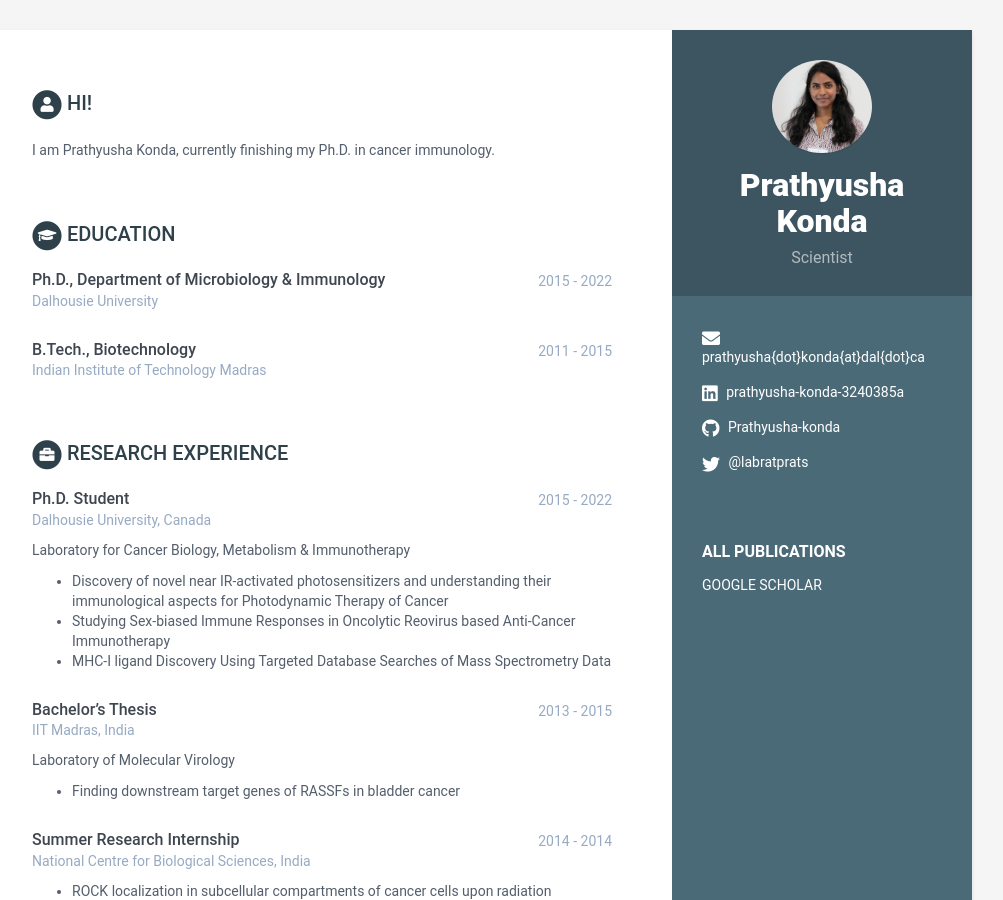
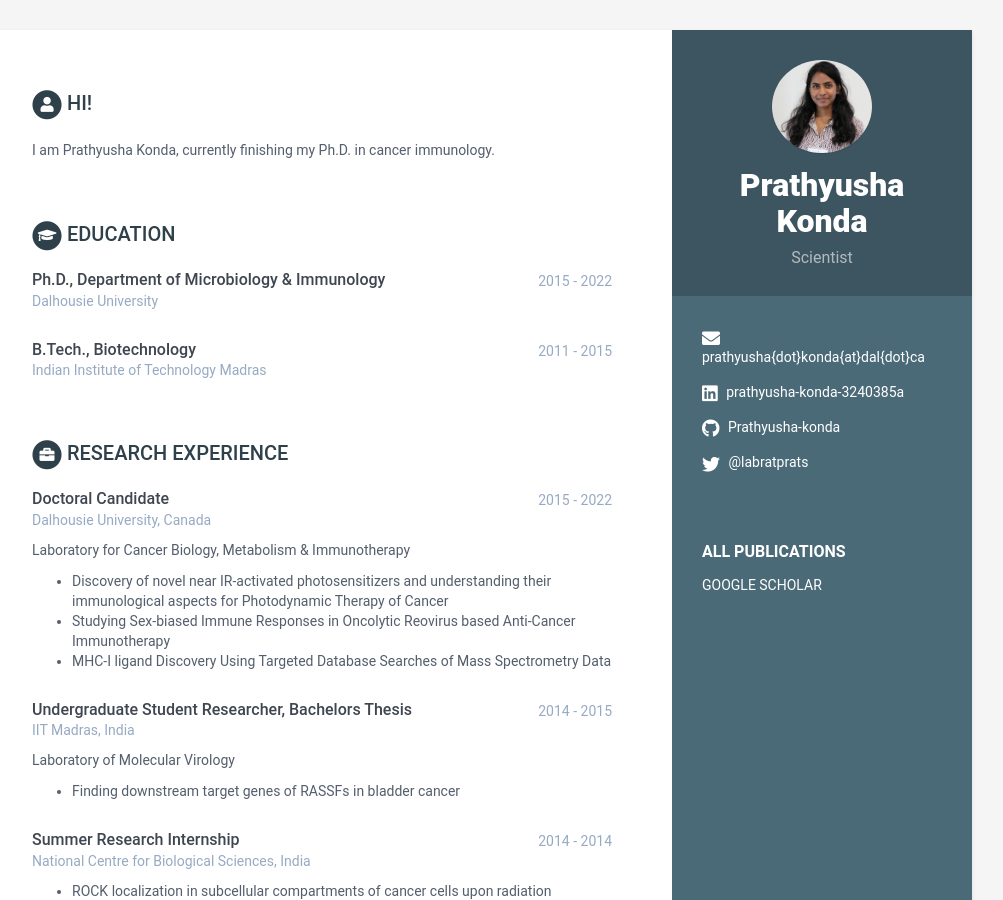
Before and after one commit to Prathyusha-konda/Website, a Jekyll site: the page built from index.html, in a window 1280 px wide and 900 px high. Shown: the whole window, without its empty margins (168-1171 px from the left). Built offline with Jekyll 4.4.1, drawn with Linux system fonts in a browser that asks for light colours.

Commit message:
Update data.yml

```diff
--- a/_data/data.yml
+++ b/_data/data.yml
@@ -34,7 +34,7 @@ education:
 
 experiences:
     #title: Research Experience
-    - role: Ph.D. Student
+    - role: Doctoral Candidate
       time: 2015 - 2022
       company: Dalhousie University, Canada
       details: |
@@ -43,8 +43,8 @@ experiences:
           - Studying Sex-biased Immune Responses in Oncolytic Reovirus based Anti-Cancer Immunotherapy
           - MHC-I ligand Discovery Using Targeted Database Searches of Mass Spectrometry Data
 
-    - role: Bachelor’s Thesis
-      time: 2013 - 2015
+    - role: Undergraduate Student Researcher, Bachelors Thesis
+      time: 2014 - 2015
       company: IIT Madras, India
       details: |
           Laboratory of Molecular Virology
```
